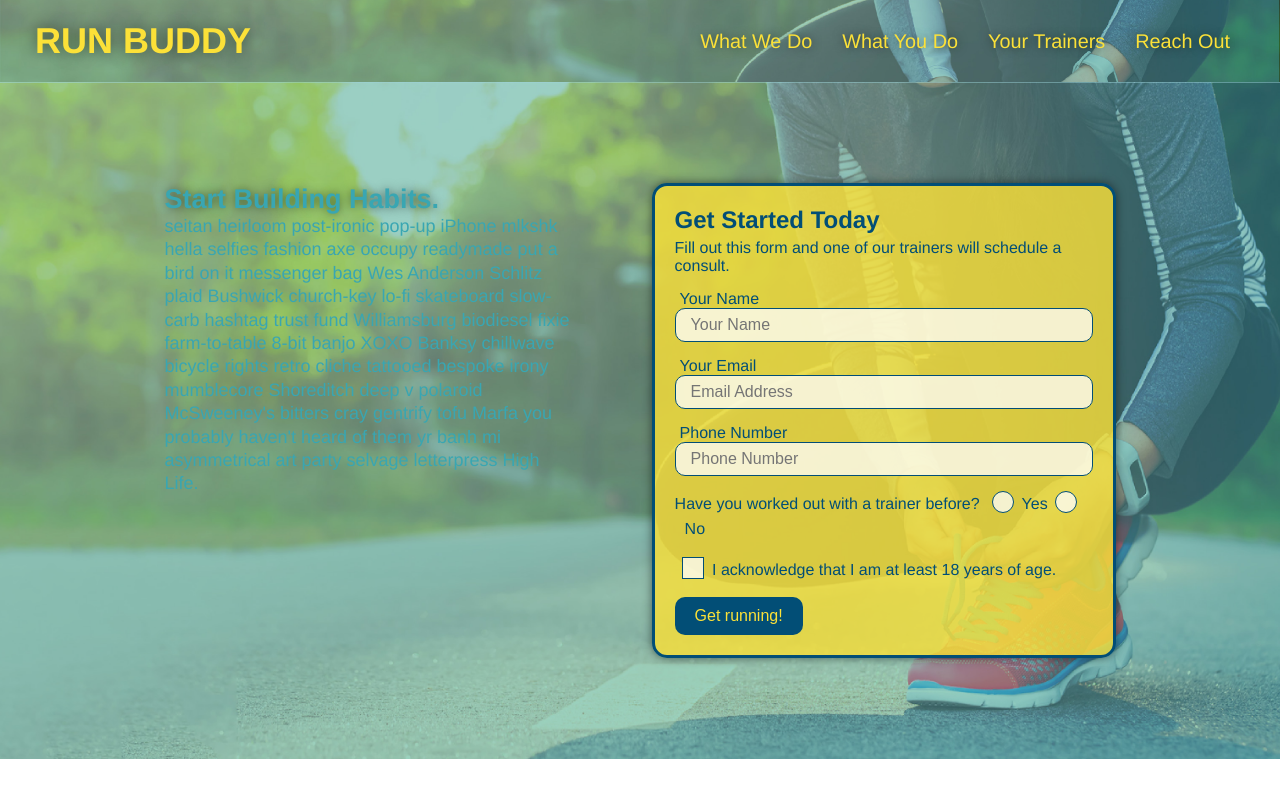
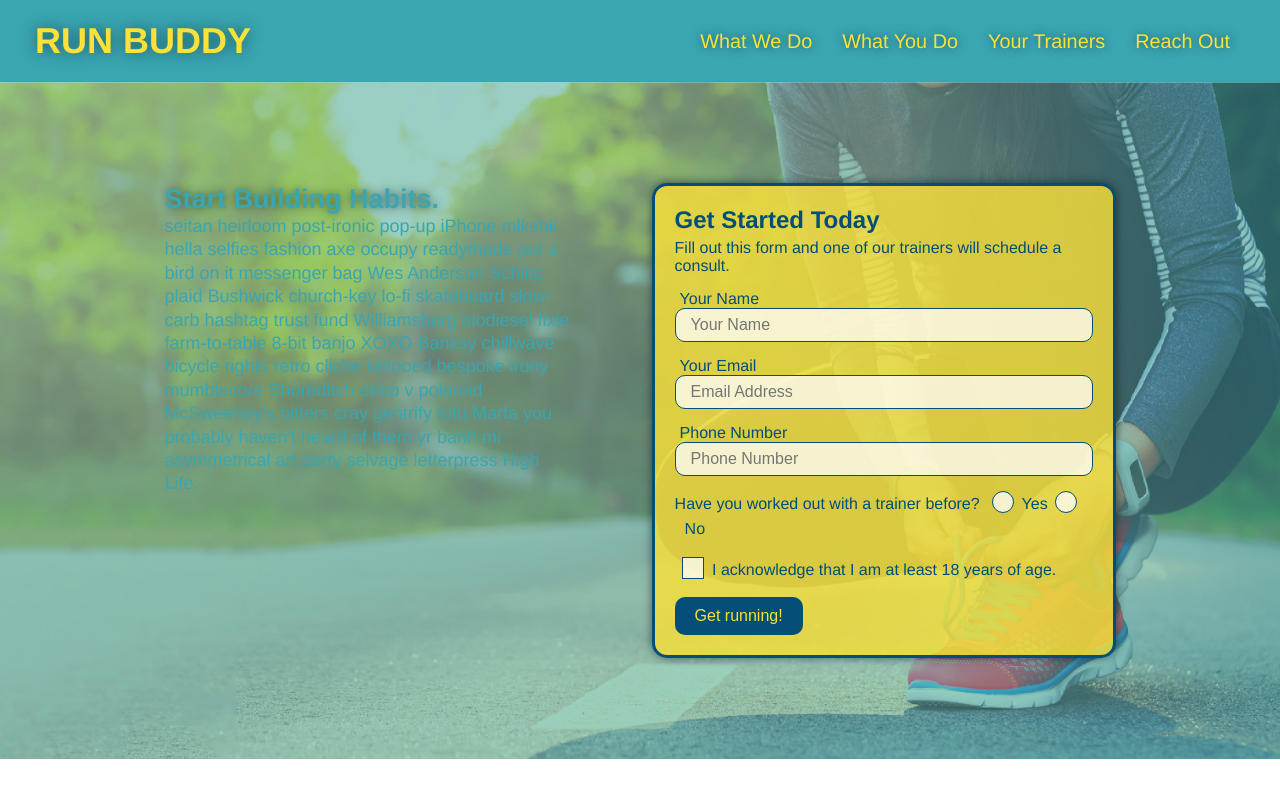
Before and after one commit to JoelHauser/runbuddy2.0, a plain HTML site: page index.html in a window 1280 px wide. Shown: the top 800 px of the page. Drawn offline with Linux system fonts and the light colour scheme.

Commit message:
add content to hero, replace img

```diff
--- a/assets/css/style.css
+++ b/assets/css/style.css
@@ -19,7 +19,7 @@ body {
 
 header {
   padding: 20px 35px;
-  background-image: url('../images/hero-bg.jpg');
+  background-color: #39a6b2;
   background-position: 80%;
   background-attachment:fixed;
   background-size: cover;
@@ -29,6 +29,7 @@ header {
   align-items: center;
   flex-wrap: wrap;
   position:sticky;
+  position: --webkit-sticky;
 
   top: 0;
   z-index: 9999;
@@ -119,6 +120,7 @@ section {
   flex-wrap: wrap;
   justify-content: center;
   align-items: flex-start;
+
 }
 
 .hero-cta {
```
